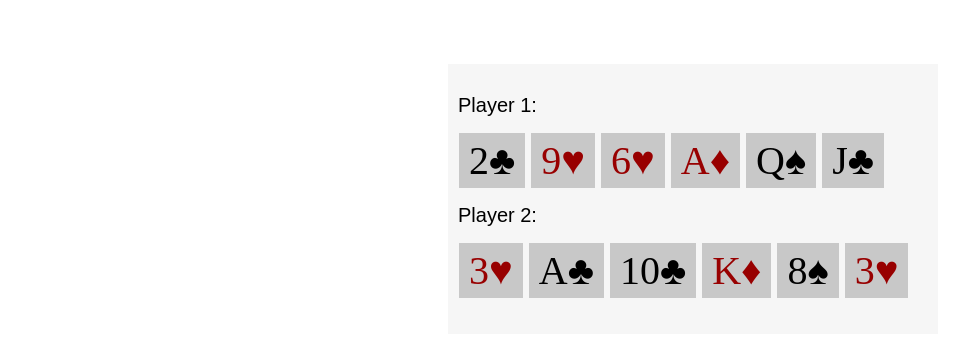
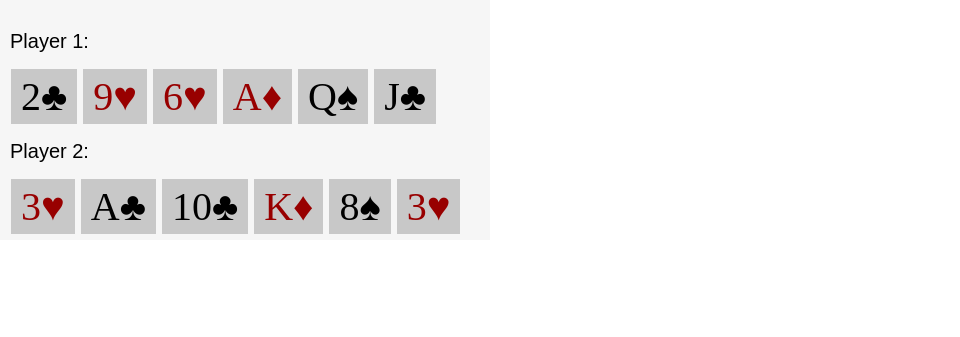
Before and after one commit to Aleksandr0607/Homework_task_2_week1, a plain HTML site: page index.html in a window 1280 px wide. Shown: the whole page, without its empty margins (0-960 px from the left). Drawn offline with Linux system fonts and the light colour scheme.

Commit message:
margin_padding

```diff
--- a/design.css
+++ b/design.css
@@ -1,13 +1,15 @@
 body {
+    width: 100%;
+    height: 100%;
     margin: 0% auto;
 }
 
 .main_body {
     background-color: rgb(246, 246, 246);
     width: 470px;
-    height: 250px;
-    margin-left: 35%;
-    margin-top: 5%;
+    height: 50%px;
+    position: absolute;
+    margin-top: 0% auto;
     padding: 10px;
 
 }
```
